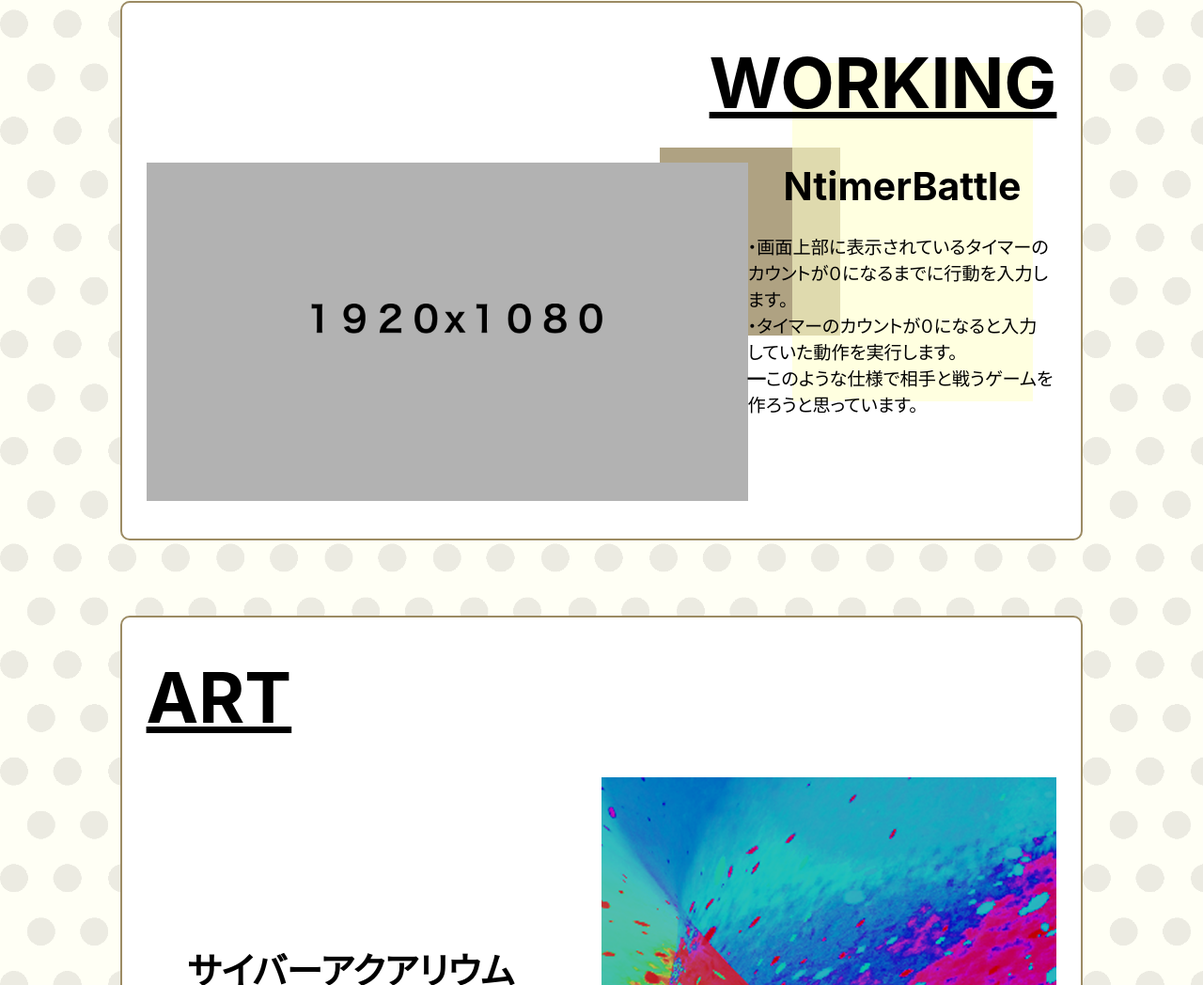
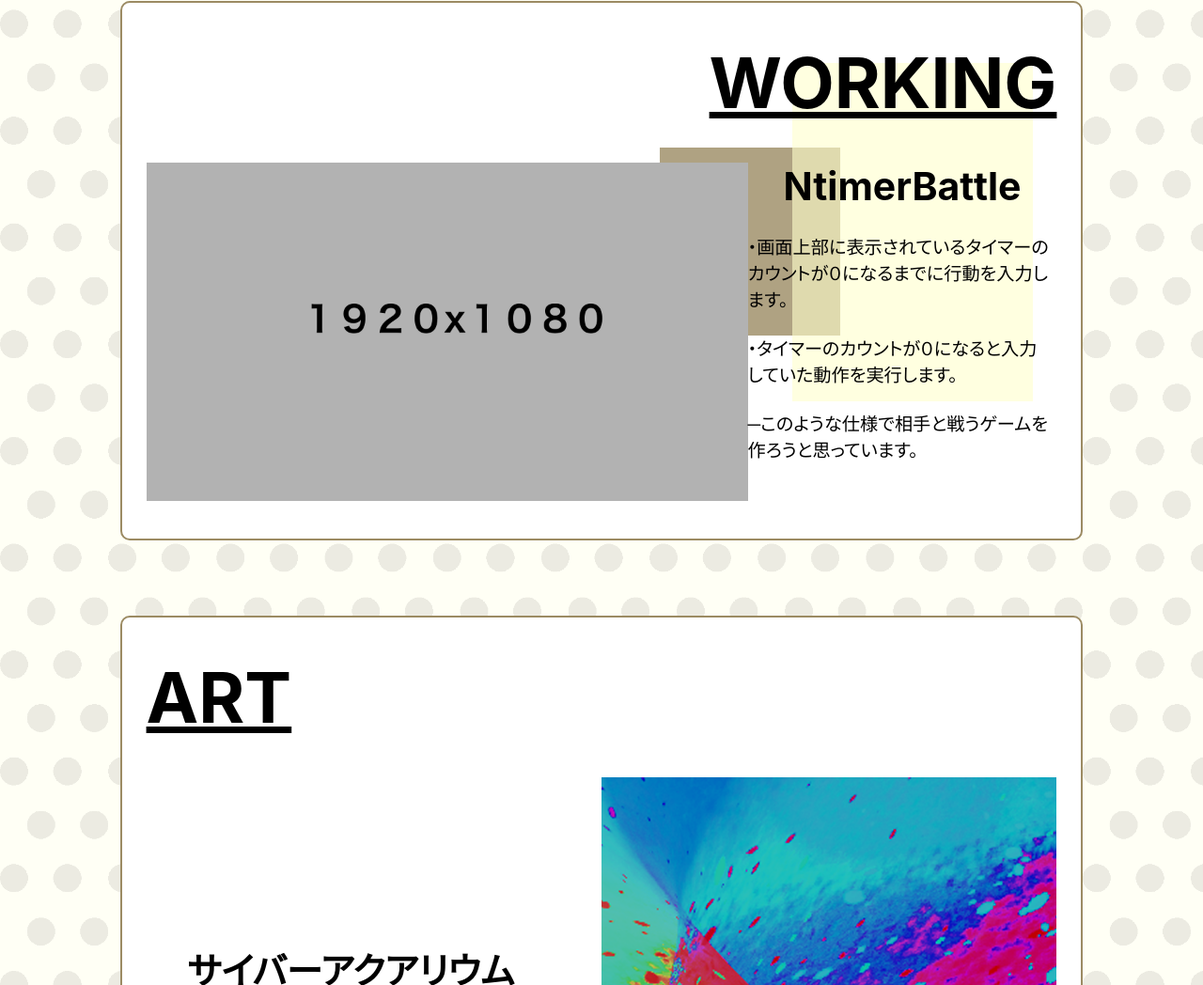
Before and after one commit to KYuuki63/portfolio, a plain HTML site: page index.html in a window 1280 px wide. Shown: the part 1523-2571 px from the top of the page at 94% size. Drawn offline with Linux system fonts and the light colour scheme.

Commit message:
brkeisen

```diff
--- a/index.html
+++ b/index.html
@@ -85,7 +85,7 @@
                         </h3>
                         <span class="explain">
                             <!--ゲームの説明-->
-                            ・画面上部に表示されているタイマーの<br>カウントが０になるまでに行動を入力します。<br>・タイマーのカウントが０になると入力<br>していた動作を実行します。<br>━このような仕様で相手と戦うゲームを作ろうと思っています。
+                            ・画面上部に表示されているタイマーの<br>カウントが０になるまでに行動を入力します。<br><br>・タイマーのカウントが０になると入力<br>していた動作を実行します。<br><br>─このような仕様で相手と戦うゲームを作ろうと思っています。
                         </span>
                     </div>
 
```
